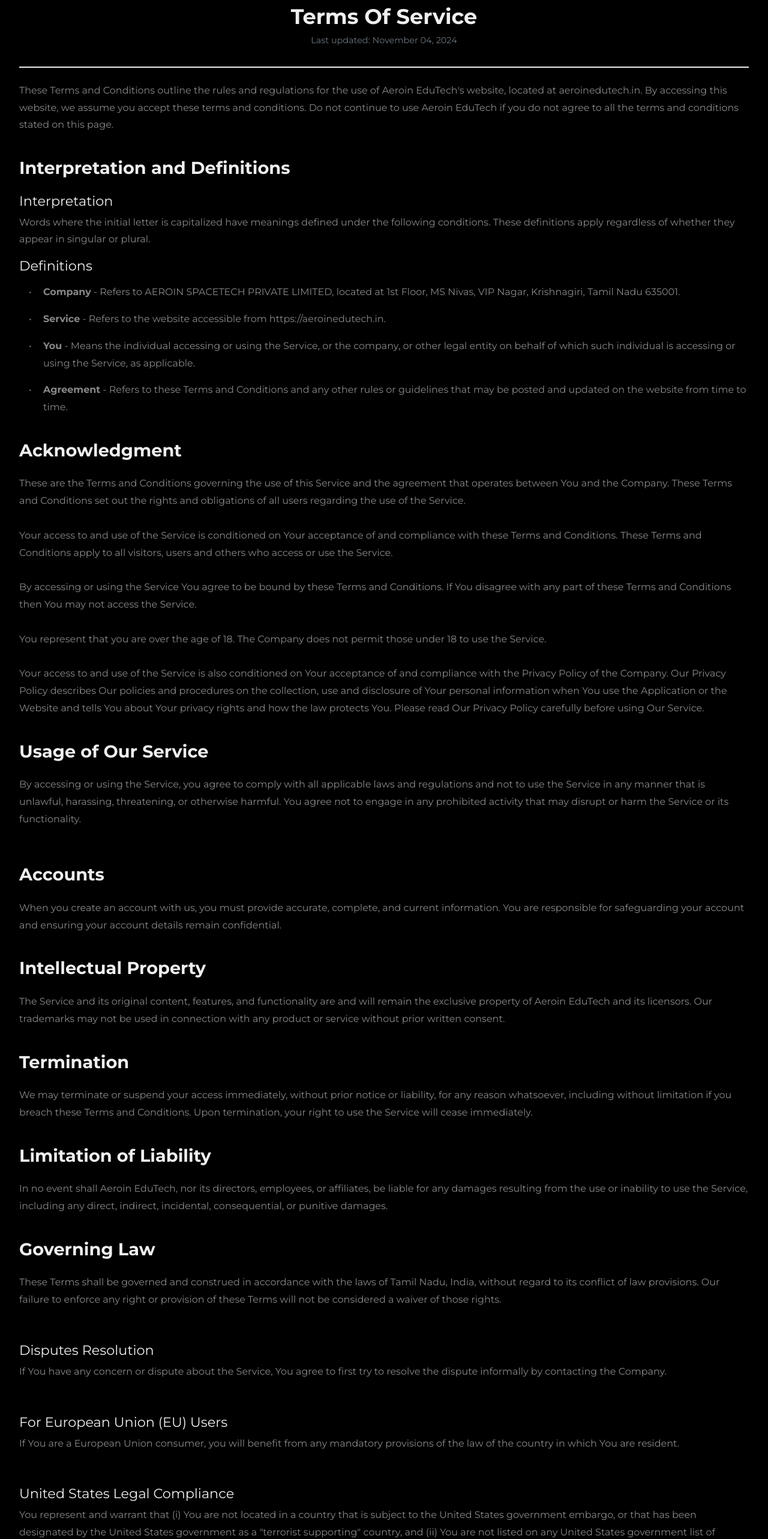
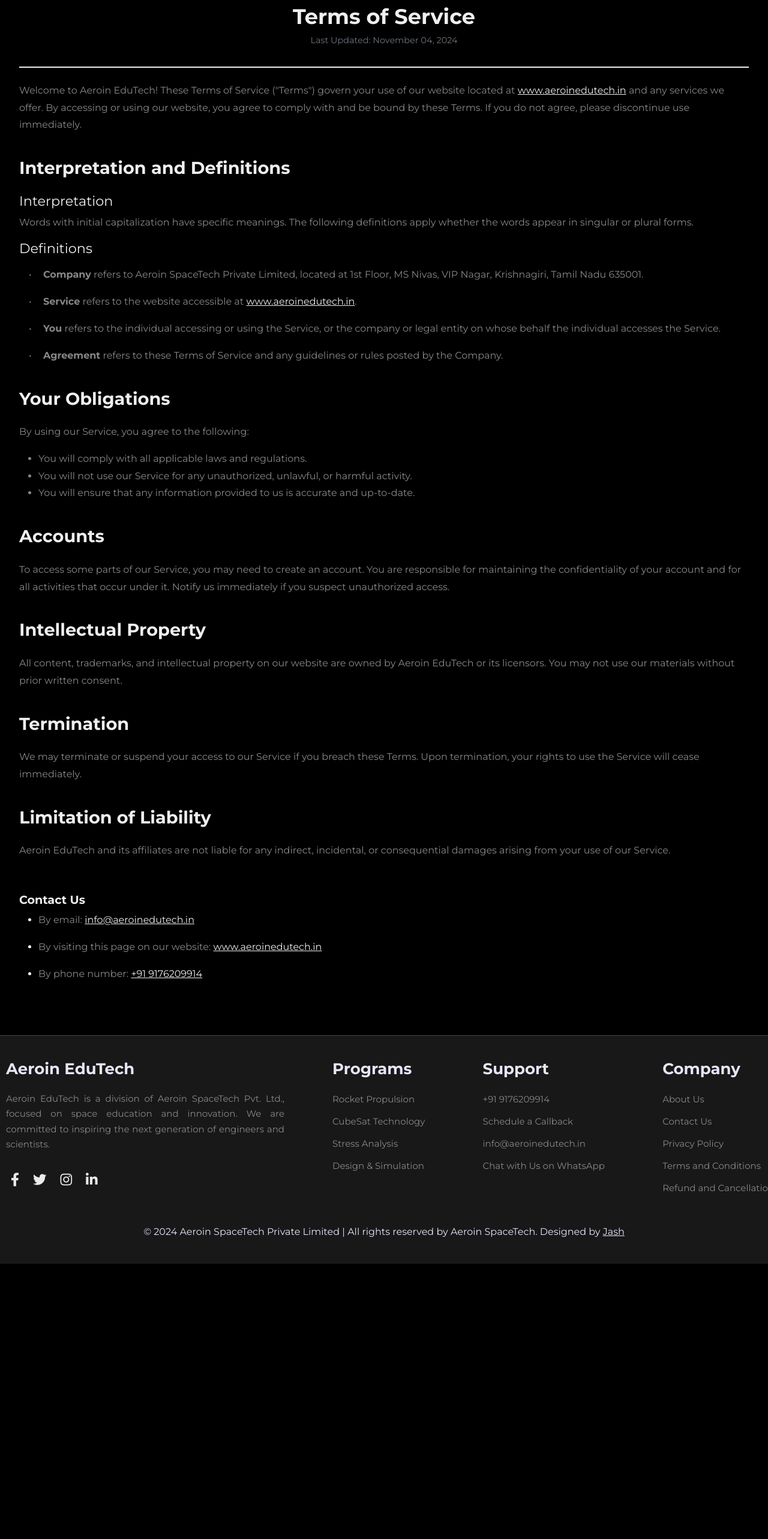
Before and after one commit to JASWANT2001/AeroinEduTech, a React (Vite) app: page /termsandcondition in a window 1280 px wide. Shown: the part 140-2706 px from the top of the page at 60% size. After the commit the page ends 2247 px from the top, so only its background shows below. Built offline with nearby package versions, Linux system fonts and the light colour scheme.

Commit message:
Terms,Refund Updated

```diff
--- a/src/ListOfCourses/CubeSat/CoursePlan.jsx
+++ b/src/ListOfCourses/CubeSat/CoursePlan.jsx
@@ -65,7 +65,7 @@
               className="purchase-button"
               onClick={() => redirectToPayment("advanced")}
             >
-              Learn More
+              Enroll for ₹4999
             </button>
           </div>
 
@@ -87,7 +87,7 @@
               <li>Research Paper &amp; Publishing Support</li>
               <li>Career Talk With Experts</li>
             </ul>
-            <button className="purchase-button">Learn More</button>
+            <button className="purchase-button">Enroll for ₹8999</button>
           </div>
         </div>
       </section>
--- a/src/ListOfCourses/Design&Simulation/CoursePlan.jsx
+++ b/src/ListOfCourses/Design&Simulation/CoursePlan.jsx
@@ -65,7 +65,7 @@
               className="purchase-button"
               onClick={() => redirectToPayment("advanced")}
             >
-              Learn More
+              Enroll for ₹20000
             </button>
           </div>
 
@@ -87,7 +87,7 @@
               <li>Research Paper &amp; Publishing Support</li>
               <li>Career Talk With Experts</li>
             </ul>
-            <button className="purchase-button">Learn More</button>
+            <button className="purchase-button">Enroll for ₹24999</button>
           </div>
         </div>
       </section>
--- a/src/ListOfCourses/Rocket/CoursePlan.jsx
+++ b/src/ListOfCourses/Rocket/CoursePlan.jsx
@@ -64,7 +64,7 @@
               className="purchase-button"
               onClick={() => redirectToPayment('advanced')}
             >
-              Learn More
+              Enroll for ₹4999
             </button>
           </div>
           <div
@@ -85,7 +85,7 @@
               <li>Research Paper &amp; Publishing Support</li>
               <li>Career Talk With Experts</li>
             </ul>
-            <button className="purchase-button">Learn More</button>
+            <button className="purchase-button">Enroll for ₹8999</button>
           </div>
         </div>
       </section>
--- a/src/ListOfCourses/StressAnalysis/CoursePlan.jsx
+++ b/src/ListOfCourses/StressAnalysis/CoursePlan.jsx
@@ -65,7 +65,7 @@
               className="purchase-button"
               onClick={() => redirectToPayment('advanced')}
             >
-              Learn More
+            Enroll for ₹5999
             </button>
           </div>
 
@@ -87,7 +87,7 @@
               <li>Research Paper &amp; Publishing Support</li>
               <li>Career Talk With Experts</li>
             </ul>
-            <button className="purchase-button">Learn More</button>
+            <button className="purchase-button">Enroll for ₹9999</button>
           </div>
         </div>
       </section>
--- a/src/PoliciesPage/RefundPolicy.jsx
+++ b/src/PoliciesPage/RefundPolicy.jsx
@@ -21,84 +21,90 @@
       >
         <header className="privacy-header">
           <h1 className="privacy-title">Refund and Cancellation</h1>
-          <p className="privacy-update-date">Last updated: November 04, 2024</p>
+          <p className="privacy-update-date">Last updated: November 22, 2024</p>
         </header>
         <section className="privacy-intro">
           <p>
-            These Terms and Conditions outline the rules and regulations for the
-            use of Aeroin EduTech's website, located at aeroinedutech.in. By
-            accessing this website, we assume you accept these terms and
-            conditions. Do not continue to use Aeroin EduTech if you do not
-            agree to all the terms and conditions stated on this page.
+            At Aeroin EduTech, we are committed to providing a seamless
+            experience for our users. Please review our Refund and Cancellation
+            Policy for clarity on how refunds are handled for our services.
           </p>
         </section>
         <br />
         <section className="privacy-section">
-          {/* <h2 class="section-heading">Interpretation and Definitions</h2> */}
-          {/* <h3 class="subsection-heading">Interpretation</h3>  */}
           <p>
-            Eligibility for Refunds To be eligible for a refund, you must
-            provide proof of purchase. Refunds may be available in cases where:
+            <strong>Eligibility for Refunds:</strong> Refunds are applicable
+            under the following conditions, provided the request is made within
+            7 days of purchase:
           </p>
+          <ul className="definitions-list">
+            <li>The purchased service was not delivered as described.</li>
             <li>
-            The service purchased was not provided or did not meet the
-            description.
+              Technical issues on our platform prevented access to the service.
+            </li>
+          </ul>
+          <br />
+          <p>
+            <strong>Refunds are not applicable if:</strong>
+          </p>
+          <ul className="definitions-list">
+            <li>
+              Access to downloadable content or online courses has already been
+              used.
             </li>
             <li>
-            {" "}
-            Technical issues or errors on our end prevented access to the course
-            or content.
+              The service was accessed or partially used before the refund
+              request.
             </li>
+          </ul>
           <br />
-          <h3 className="subsection-heading">Refunds are not applicable if:</h3>
+          <p>
+            <strong>Refund Process:</strong> To request a refund, contact us at{" "}
+            <a href="mailto:info@aeroinedutech.in" style={{ color: "#EFEFEF" }}>
+              info@aeroinedutech.in
+            </a>{" "}
+            with proof of purchase and details of your request. Once received,
+            we will:
+          </p>
           <ul className="definitions-list">
+            <li>Notify you by email about the status of your request.</li>
             <li>
-              Access to downloadable content or online courses has been used.
+              If approved, process the refund within 6–8 working days. The
+              amount will be credited back to your original payment method.
             </li>
-            <li>
-              {" "}
-              The service was accessed or partially used before the request for
-              a refund.
-            </li>
-            <p>
-              Process for Refunds Once your request for cancellation or refund
-              is received, we will notify you by email about the status of your
-              refund. If approved, a credit will be applied to your original
-              payment method within a certain amount of days.
-            </p>
           </ul>
         </section>
         <br />
         <section className="privacy-section">
-          <h3 className="subsection-heading">
-            Late or Missing Refunds If you haven’t received a refund yet:
-          </h3>
-          <br />
-          <li>First, check your bank account or online statement.</li>
-          <br />
+          <h3 className="subsection-heading">Late or Missing Refunds</h3>
+          <p>
+            If you have not received your refund after 8 working days, please:
+          </p>
+          <ul className="definitions-list">
+            <li>Check your bank account or online statement.</li>
             <li>
-            {" "}
-            Contact your credit card company, as it may take some time before
-            your refund is posted.
+              Contact your credit card company, as processing times may vary.
             </li>
-          <br />
             <li>
-            {" "}
-            Contact your bank, as there is often processing time before refunds
-            are finalized.
+              Contact your bank, as there may be delays in posting the refund.
             </li>
-          <br />
+          </ul>
           <p>
-            If you’ve done all of this and still have not received your refund,
-            please contact us at info@aeroinedutech.in
+            If you have done all of the above and still have not received your
+            refund, please contact us at{" "}
+            <a href="mailto:info@aeroinedutech.in" style={{ color: "#EFEFEF" }}>
+              info@aeroinedutech.in
+            </a>
+            .
           </p>
+        </section>
         <br />
         <section className="privacy-policy">
           <h4 className="subsection-heading-small">Contact Us</h4>
           <ul>
             <li>
               <p>
-                  By email:
+                By email:{" "}
                 <a
                   href="mailto:info@aeroinedutech.in"
                   style={{ color: "#EFEFEF" }}
@@ -109,28 +115,26 @@
             </li>
             <li>
               <p>
-                  By visiting this page on our website:
+                By visiting this page on our website:{" "}
                 <a
                   href="https://aeroinedutech.in"
                   style={{ color: "#EFEFEF" }}
                   target="_blank"
+                  rel="noreferrer"
                 >
-                    https://aeroinedutech.in
+                  www.aeroinedutech.in
                 </a>
               </p>
             </li>
-              <p />
             <li>
               <p>
-                  By phone number:
+                By phone number:{" "}
                 <a href="tel:+919176209914" style={{ color: "#EFEFEF" }}>
                   +91 9176209914
                 </a>
               </p>
             </li>
-              <p />
           </ul>
-          </section>
         </section>
       </div>
     </>
--- a/src/PoliciesPage/TermsAndCondition.jsx
+++ b/src/PoliciesPage/TermsAndCondition.jsx
@@ -1,4 +1,4 @@
-import React, {useEffect} from "react";
+import React, { useEffect } from "react";
 import AOS from "aos";
 import "aos/dist/aos.css"; // Import AOS styles
 
@@ -19,16 +19,24 @@
         data-aos-duration="1500"
       >
         <header className="privacy-header">
-          <h1 className="privacy-title">Terms Of Service</h1>
-          <p className="privacy-update-date">Last updated: November 04, 2024</p>
+          <h1 className="privacy-title">Terms of Service</h1>
+          <p className="privacy-update-date">Last Updated: November 04, 2024</p>
         </header>
         <section className="privacy-intro">
           <p>
-            These Terms and Conditions outline the rules and regulations for the
-            use of Aeroin EduTech's website, located at aeroinedutech.in. By
-            accessing this website, we assume you accept these terms and
-            conditions. Do not continue to use Aeroin EduTech if you do not
-            agree to all the terms and conditions stated on this page.
+            Welcome to Aeroin EduTech! These Terms of Service ("Terms") govern
+            your use of our website located at{" "}
+            <a
+              href="www.aeroinedutech.in"
+              style={{ color: "#EFEFEF" }}
+              target="_blank"
+              rel="noreferrer"
+            >
+              www.aeroinedutech.in
+            </a>{" "}
+            and any services we offer. By accessing or using our website, you
+            agree to comply with and be bound by these Terms. If you do not
+            agree, please discontinue use immediately.
           </p>
         </section>
         <br />
@@ -36,183 +44,99 @@
           <h2 className="section-heading">Interpretation and Definitions</h2>
           <h3 className="subsection-heading">Interpretation</h3>
           <p>
-            Words where the initial letter is capitalized have meanings defined
-            under the following conditions. These definitions apply regardless
-            of whether they appear in singular or plural.
+            Words with initial capitalization have specific meanings. The
+            following definitions apply whether the words appear in singular or
+            plural forms.
           </p>
           <h3 className="subsection-heading">Definitions</h3>
           <ul className="definitions-list">
             <li>
               <p>
-                <strong>Company</strong> - Refers to AEROIN SPACETECH PRIVATE
-                LIMITED, located at 1st Floor, MS Nivas, VIP Nagar, Krishnagiri,
+                <strong>Company</strong> refers to Aeroin SpaceTech Private
+                Limited, located at 1st Floor, MS Nivas, VIP Nagar, Krishnagiri,
                 Tamil Nadu 635001.
               </p>
             </li>
             <li>
               <p>
-                <strong>Service</strong> - Refers to the website accessible from
-                https://aeroinedutech.in.
+                <strong>Service</strong> refers to the website accessible at{" "}
+                <a
+                  href="www.aeroinedutech.in"
+                  style={{ color: "#EFEFEF" }}
+                  target="_blank"
+                  rel="noreferrer"
+                >
+                 www.aeroinedutech.in
+                </a>
+                .
               </p>
             </li>
             <li>
               <p>
-                <strong>You</strong> - Means the individual accessing or using
-                the Service, or the company, or other legal entity on behalf of
-                which such individual is accessing or using the Service, as
-                applicable.
+                <strong>You</strong> refers to the individual accessing or using
+                the Service, or the company or legal entity on whose behalf the
+                individual accesses the Service.
               </p>
             </li>
             <li>
               <p>
-                <strong>Agreement</strong> - Refers to these Terms and
-                Conditions and any other rules or guidelines that may be posted
-                and updated on the website from time to time.
+                <strong>Agreement</strong> refers to these Terms of Service and
+                any guidelines or rules posted by the Company.
               </p>
             </li>
           </ul>
         </section>
         <br />
         <section className="privacy-section">
-          <h2 className="section-heading">Acknowledgment</h2>
-          <p>
-            These are the Terms and Conditions governing the use of this Service
-            and the agreement that operates between You and the Company. These
-            Terms and Conditions set out the rights and obligations of all users
-            regarding the use of the Service. <br />
-            <br />
-            Your access to and use of the Service is conditioned on Your
-            acceptance of and compliance with these Terms and Conditions. These
-            Terms and Conditions apply to all visitors, users and others who
-            access or use the Service.
-            <br />
-            <br />
-            By accessing or using the Service You agree to be bound by these
-            Terms and Conditions. If You disagree with any part of these Terms
-            and Conditions then You may not access the Service.
-            <br />
-            <br />
-            You represent that you are over the age of 18. The Company does not
-            permit those under 18 to use the Service.
-            <br />
-            <br />
-            Your access to and use of the Service is also conditioned on Your
-            acceptance of and compliance with the Privacy Policy of the Company.
-            Our Privacy Policy describes Our policies and procedures on the
-            collection, use and disclosure of Your personal information when You
-            use the Application or the Website and tells You about Your privacy
-            rights and how the law protects You. Please read Our Privacy Policy
-            carefully before using Our Service.
-          </p>
+          <h2 className="section-heading">Your Obligations</h2>
+          <p>By using our Service, you agree to the following:</p>
+          <ul>
+            <li>You will comply with all applicable laws and regulations.</li>
+            <li>
+              You will not use our Service for any unauthorized, unlawful, or
+              harmful activity.
+            </li>
+            <li>
+              You will ensure that any information provided to us is accurate
+              and up-to-date.
+            </li>
+          </ul>
         </section>
         <br />
         <section className="privacy-section">
-          <h2 className="section-heading">Usage of Our Service</h2>
-          <p>
-            By accessing or using the Service, you agree to comply with all
-            applicable laws and regulations and not to use the Service in any
-            manner that is unlawful, harassing, threatening, or otherwise
-            harmful. You agree not to engage in any prohibited activity that may
-            disrupt or harm the Service or its functionality.
-          </p>
-          <br />
-        </section>
-        <section className="privacy-section">
           <h2 className="section-heading">Accounts</h2>
           <p>
-            When you create an account with us, you must provide accurate,
-            complete, and current information. You are responsible for
-            safeguarding your account and ensuring your account details remain
-            confidential.
+            To access some parts of our Service, you may need to create an
+            account. You are responsible for maintaining the confidentiality of
+            your account and for all activities that occur under it. Notify us
+            immediately if you suspect unauthorized access.
           </p>
         </section>
         <br />
         <section className="privacy-section">
           <h2 className="section-heading">Intellectual Property</h2>
           <p>
-            The Service and its original content, features, and functionality
-            are and will remain the exclusive property of Aeroin EduTech and its
-            licensors. Our trademarks may not be used in connection with any
-            product or service without prior written consent.
+            All content, trademarks, and intellectual property on our website
+            are owned by Aeroin EduTech or its licensors. You may not use our
+            materials without prior written consent.
           </p>
         </section>
         <br />
         <section className="privacy-section">
           <h2 className="section-heading">Termination</h2>
           <p>
-            We may terminate or suspend your access immediately, without prior
-            notice or liability, for any reason whatsoever, including without
-            limitation if you breach these Terms and Conditions. Upon
-            termination, your right to use the Service will cease immediately.
+            We may terminate or suspend your access to our Service if you breach
+            these Terms. Upon termination, your rights to use the Service will
+            cease immediately.
           </p>
         </section>
         <br />
         <section className="privacy-section">
           <h2 className="section-heading">Limitation of Liability</h2>
           <p>
-            In no event shall Aeroin EduTech, nor its directors, employees, or
-            affiliates, be liable for any damages resulting from the use or
-            inability to use the Service, including any direct, indirect,
-            incidental, consequential, or punitive damages.
-          </p>
-        </section>
-        <br />
-        <section className="privacy-section">
-          <h2 className="section-heading">Governing Law</h2>
-          <p>
-            These Terms shall be governed and construed in accordance with the
-            laws of Tamil Nadu, India, without regard to its conflict of law
-            provisions. Our failure to enforce any right or provision of these
-            Terms will not be considered a waiver of those rights.
-          </p>
-        </section>
-        <br />
-        <section className="privacy-section">
-          <h2 className="subsection-heading">Disputes Resolution</h2>
-          <p>
-            If You have any concern or dispute about the Service, You agree to
-            first try to resolve the dispute informally by contacting the
-            Company.
-          </p>
-        </section>
-        <br />
-        <section className="privacy-section">
-          <h2 className="subsection-heading">For European Union (EU) Users</h2>
-          <p>
-            If You are a European Union consumer, you will benefit from any
-            mandatory provisions of the law of the country in which You are
-            resident.
-          </p>
-        </section>
-        <br />
-        <section className="privacy-section">
-          <h2 className="subsection-heading">United States Legal Compliance</h2>
-          <p>
-            You represent and warrant that (i) You are not located in a country
-            that is subject to the United States government embargo, or that has
-            been designated by the United States government as a "terrorist
-            supporting" country, and (ii) You are not listed on any United
-            States government list of prohibited or restricted parties.
-          </p>
-        </section>
-        <br />
-        <section className="privacy-section">
-          <h2 className="subsection-heading">Translation Interpretation</h2>
-          <p>
-            These Terms and Conditions may have been translated if We have made
-            them available to You on our Service. You agree that the original
-            English text shall prevail in the case of a dispute.
-          </p>
-        </section>
-        <br />
-        <section className="privacy-section">
-          <h2 className="subsection-heading">Changes to These Terms</h2>
-          <p>
-            We reserve the right, at our sole discretion, to modify or replace
-            these Terms at any time. By continuing to access or use our Service
-            after any revisions become effective, you agree to be bound by the
-            updated Terms. If you do not agree to the new terms, please stop
-            using the Service.
+            Aeroin EduTech and its affiliates are not liable for any indirect,
+            incidental, or consequential damages arising from your use of our
+            Service.
           </p>
         </section>
         <br />
@@ -221,7 +145,7 @@
           <ul>
             <li>
               <p>
-                By email:
+                By email:{" "}
                 <a
                   href="mailto:info@aeroinedutech.in"
                   style={{ color: "#EFEFEF" }}
@@ -232,26 +156,25 @@
             </li>
             <li>
               <p>
-                By visiting this page on our website:
+                By visiting this page on our website:{" "}
                 <a
                   href="https://aeroinedutech.in"
                   style={{ color: "#EFEFEF" }}
                   target="_blank"
+                  rel="noreferrer"
                 >
-                  https://aeroinedutech.in
+                  www.aeroinedutech.in
                 </a>
               </p>
             </li>
-            <p />
             <li>
               <p>
-                By phone number:
+                By phone number:{" "}
                 <a href="tel:+919176209914" style={{ color: "#EFEFEF" }}>
                   +91 9176209914
                 </a>
               </p>
             </li>
-            <p />
           </ul>
         </section>
       </div>
```
Also changed, not shown: src/PoliciesPage/PrivacyPolicy.jsx (+2 -14 lines). Lines whose indentation alone changed are shown as unchanged.
